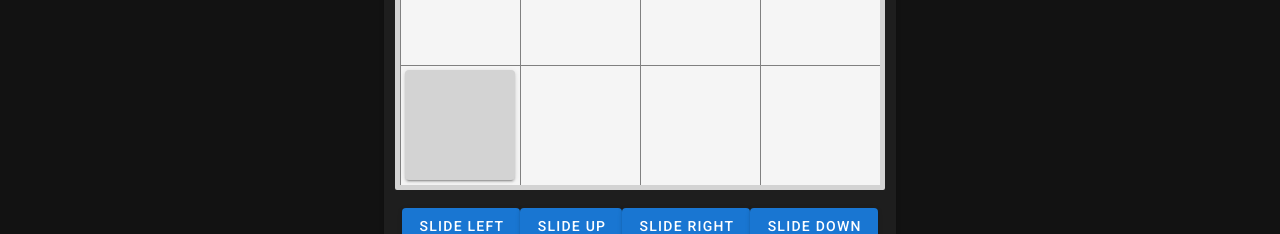
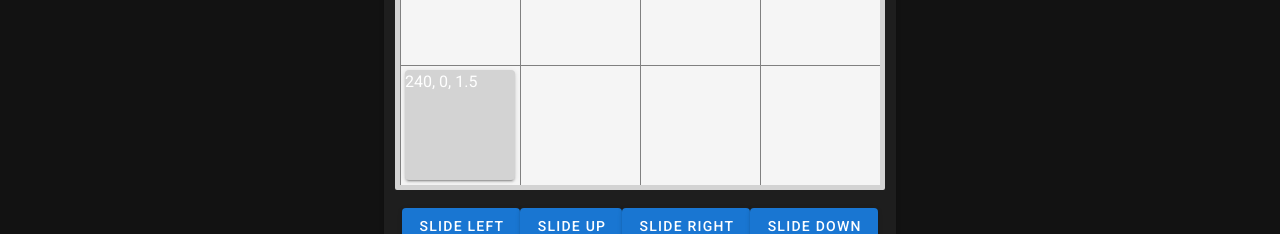
Before and after one commit to add-harris/2048-game, a Nuxt app: page / in a window 1280 px wide. Both pictures are taken after a click on the button "CREATE". Shown: the part 440-674 px from the top of the page. Built offline with nearby package versions, Linux system fonts and the light colour scheme.

Commit message:
major refactor - card split out to vue component, test need to be completely reviewed & updated

```diff
--- /dev/null
+++ b/components/Card.vue
@@ -0,0 +1,58 @@
+<template>
+
+  <v-card class="sliding-card sliding-card-adjust" v-bind:style="computedStyles">{{initTop}}, {{initLeft}}, {{viewPortRatio}}</v-card>
+
+</template>
+
+<script>
+
+  export default {
+    props: {
+      initTop: Number,
+      initLeft: Number,
+      viewPortRatio: Number,
+      transitionEnabled: Boolean
+    },
+    data() {
+      return {
+        //
+      }
+    },
+    computed: {
+      computedStyles() {
+        let transitionEnabled = this.transitionEnabled ? 'top 700ms, left 700ms' : 'none'
+        return {
+          top: (this.initTop * this.viewPortRatio) + 'px',
+          left: (this.initLeft * this.viewPortRatio) + 'px',
+          transition: transitionEnabled
+        }
+      }
+    }
+  }
+
+</script>
+
+<style>
+
+  .sliding-card {
+    position: absolute;
+    background-color: lightgrey !important;
+  }
+
+  @media screen and (max-width: 520px) {
+    .sliding-card-adjust {
+      height: 72px;
+      width: 72px;
+      margin: 5px;
+    }
+  }
+
+  @media screen and (min-width: 521px) {
+    .sliding-card-adjust {
+      height: 110px;
+      width: 110px;
+      margin: 5px;
+    }
+  }
+
+</style>
--- a/pages/index.vue
+++ b/pages/index.vue
@@ -12,7 +12,13 @@
 
 
               <div class="grid-background grid-background-adjust" ref="card-grid">
-<!--                <v-card class="lighten-2 sliding-card"></v-card>-->
+                <Card v-for="(card, key) in cards"
+                      :key="key"
+                      :init-top="card.top"
+                      :init-left="card.left"
+                      :view-port-ratio="viewPortRatio"
+                      :transition-enabled="card.transitionEnabled"
+                ></Card>
               </div>
 
 
@@ -64,21 +70,35 @@
 
 
   import { Position } from '../utils/Position'
+  import Card from '../components/Card'
   import { mapState, mapGetters, mapMutations} from 'vuex'
   import _ from 'lodash'
 
 
   export default {
 
+    components: {
+      Card
+    },
+
     data() {
       return {
         count: 1,
-        viewPortRatio: 1.5
+        viewPortRatio: 1.5,
+        cards: {
+          // props pattern :
+          // cardRef1: { top: 0, left:0, transitionEnabled: true},
+          // cardRef2: { top: 0, left:80 },
+          // cardRef3: { top: 0, left:160 },
+          // cardRef4: { top: 0, left:240 },
+        }
+
       }
     },
 
     computed: mapState({
       grid: state => state.grid
+      // can access whole state with this.grid, though may not be a good idea
     }),
 
     mounted() {
@@ -131,7 +151,7 @@
 
       addListeners() {
         window.addEventListener('resize', this.checkResize);
-        window.addEventListener("keyup", this.checkKeyPress);
+        window.addEventListener('keyup', this.checkKeyPress);
       },
 
       checkResize() {
@@ -141,6 +161,13 @@
         if (window.innerWidth > 520 && this.viewPortRatio === 1) {
           this.resize(1.5)
         }
+      },
+
+      resize(ratio) {
+        this.setCardTransitions(false)
+        this.viewPortRatio = ratio
+        // creates a small delay to allow element resizing to complete before restoring css transitions
+        setTimeout(() => this.setCardTransitions(true), 300)
       },
 
       checkKeyPress(e) {
@@ -160,18 +187,10 @@
         }
       },
 
-      resize(ratio) {
-        this.viewPortRatio = ratio
-        let allCards = Array.from(document.getElementsByClassName("sliding-card"))
-        let fullPositions = this.getAll().filter(position => position.isEmpty === false)
-        allCards.forEach(card => {
-          card.style.transition = "none"
-          let cardPosition = fullPositions.filter(position => position.id === card.id)[0]
-          card.style.top = (cardPosition.top * this.viewPortRatio) + "px"
-          card.style.left = (cardPosition.left * this.viewPortRatio) + "px"
-        })
-        // creates a small delay to allow element resizing to complete before restoring css transitions
-        setTimeout(function() { allCards.forEach(card => card.style.transition = "top 700ms, left 700ms") }, 300)
+      setCardTransitions(boolean) {
+        for (let card in this.cards) {
+          this.$set(this.cards[card], 'transitionEnabled', boolean)
+        }
       },
 
       generateCard() {
@@ -180,58 +199,26 @@
 
         if(emptyPosition) {
 
-          let gridBackground = this.$refs['card-grid'];
-          let generatedId = "sliding-card-" + this.count
-          let card = document.createElement("DIV");
-          card.classList.add(
-            "lighten-2",
-            "sliding-card",
-            "sliding-card-adjust",
-            "v-card",
-            "v-sheet"
-          )
+          let cardRef = "cardRef" + this.count
 
-          // scale all pixel sizes by viewPortRatio depending on viewport size
-          card.style.top = (emptyPosition.top * this.viewPortRatio) + "px"
-          card.style.left = (emptyPosition.left * this.viewPortRatio) + "px"
-          card.id = generatedId
-          gridBackground.appendChild(card)
+          let cardProps = {
+            top: emptyPosition.top,
+            left: emptyPosition.left,
+            transitionEnabled: true
+          }
+
+          this.$set(this.cards, cardRef, cardProps)
 
           this.setPositionIsEmpty({"name": emptyPosition.name, "bool": false});
-          this.setPositionId({"name": emptyPosition.name, "id": generatedId});
+          this.setPositionId({"name": emptyPosition.name, "id": cardRef});
           this.count++
         }
       },
 
-      slide(cardId, top, left) {
-        let card = document.getElementById(cardId);
-        card.style.top = top + 'px'
-        card.style.left = left + 'px'
-      },
-
-      canMove(position, row, direction) {
-
-        if (position.edge.includes(direction)) {
-          return false;
-        }
-        let nextPostion = row[ row.indexOf(position) - 1 ]
-
-        return nextPostion.isEmpty
-
-      },
-
-      shuffleUp(position, row) {
-
-        let firstEmpty = this.getEmpty(row)[0]
-        let cardId = position.id
-
-        this.slide(cardId, (firstEmpty.top * this.viewPortRatio), (firstEmpty.left * this.viewPortRatio))
-
-        this.setPositionIsEmpty({"name": position.name, "bool": true});
-        this.setPositionIsEmpty({"name": firstEmpty.name, "bool": false});
-        this.setPositionId({"name": position.name, "id": null});
-        this.setPositionId({"name": firstEmpty.name, "id": cardId});
-
+      // TODO move cards to store instead of data
+      slide(cardRef, top, left) {
+        this.$set(this.cards[cardRef], 'top', top)
+        this.$set(this.cards[cardRef], 'left', left)
       },
 
       getRowsToMove(direction) {
@@ -247,6 +234,37 @@
         }
       },
 
+      canMove(position, row, direction) {
+
+        if (position.edge.includes(direction)) {
+          return false;
+        }
+        let nextPosition = row[ row.indexOf(position) - 1 ]
+
+        return nextPosition.isEmpty
+
+      },
+
+      // TODO change id in the store to ref
+      shuffleUp(position, row) {
+
+        let firstEmpty = this.getEmpty(row)[0]
+        let cardRef = position.id
+
+        this.slide(cardRef, firstEmpty.top, firstEmpty.left)
+
+        this.setPositionIsEmpty({"name": position.name, "bool": true});
+        this.setPositionIsEmpty({"name": firstEmpty.name, "bool": false});
+        this.setPositionId({"name": position.name, "id": null});
+        this.setPositionId({"name": firstEmpty.name, "id": cardRef});
+
+      },
+
+      canMerge(position, row) {
+
+
+      },
+
       calculateMovement(direction) {
 
         // get all rows or columns based on direction
@@ -260,7 +278,8 @@
               let canActuallyMove = this.canMove(position, row, direction)
 
               if (canActuallyMove) {
-                this.shuffleUp(position, row, direction)
+                this.shuffleUp(position, row)
+                this.canMerge(position, row)
               }
             }
           })
@@ -291,14 +310,6 @@
       linear-gradient(to bottom, grey 1px, transparent 1px);
   }
 
-  .sliding-card {
-    position: absolute;
-    left: 0px;
-    top: 0px;
-    background-color: lightgrey !important;
-    transition: top 700ms, left 700ms;
-  }
-
   @media screen and (max-width: 520px) {
     .grid-background-adjust {
       height: 320px;
@@ -309,12 +320,6 @@
     .grey-container-adjust {
       height: 330px;
       width: 330px;
-    }
-
-    .sliding-card-adjust {
-      height: 72px;
-      width: 72px;
-      margin: 5px;
     }
   }
 
@@ -329,12 +334,6 @@
       height: 490px;
       width: 490px;
     }
-
-    .sliding-card-adjust {
-      height: 110px;
-      width: 110px;
-      margin: 5px;
-    }
   }
 
 
--- a/store/grid.js
+++ b/store/grid.js
@@ -16,7 +16,10 @@ export const state = () => ({
   position13: new Position("position13",240, 0, true, ["down", "left"], null),
   position14: new Position("position14",240, 80, true, ["down"], null),
   position15: new Position("position15",240, 160, true, ["down"], null),
-  position16: new Position("position16",240, 240, true, ["down", "right"], null)
+  position16: new Position("position16",240, 240, true, ["down", "right"], null),
+
+  cards: {}
+
 })
 
 export const getters = {
```
Also changed, not shown: 1 other file (tests, documents, lock files or other folders).
